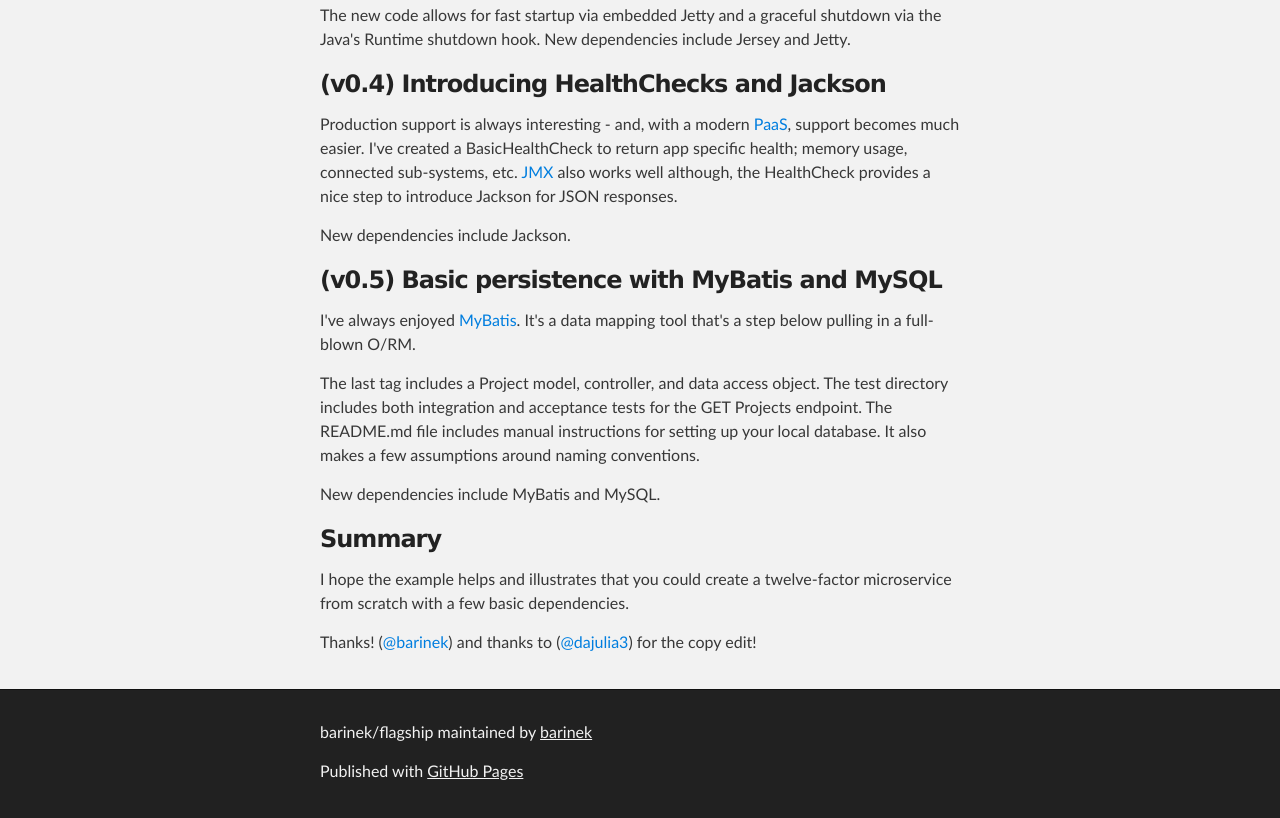
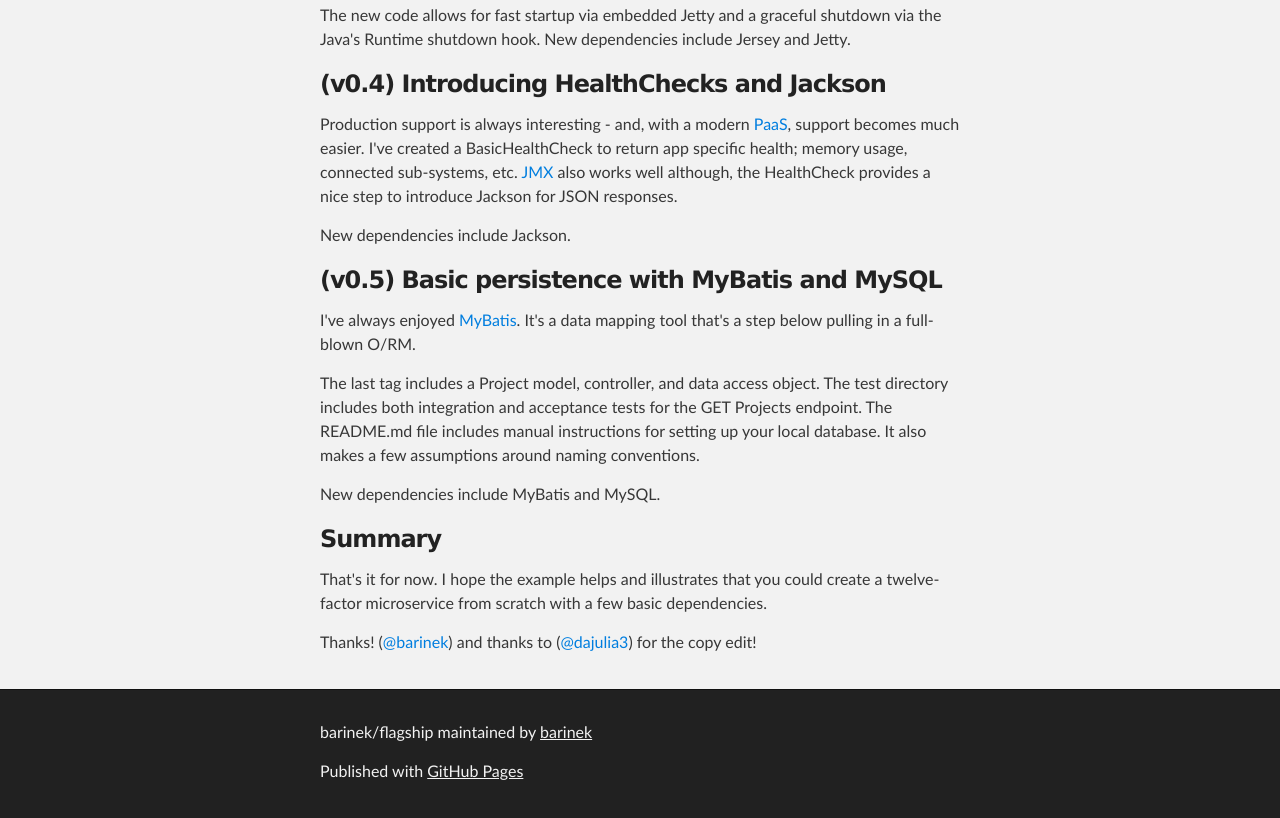
Before and after one commit to dancfox/flagship, a plain HTML site: page index.html in a window 1280 px wide. Shown: the part 2146-2964 px from the top of the page. Drawn offline with Linux system fonts and the light colour scheme.

```diff
--- a/index.html
+++ b/index.html
@@ -114,7 +114,7 @@ v0.5            Basic persistence with MyBatis and MySQL
 <h3>
 <a id="summary" class="anchor" href="#summary" aria-hidden="true"><span class="octicon octicon-link"></span></a>Summary</h3>
 
-<p>I hope the example helps and illustrates that you could create a twelve-factor microservice from scratch with a few basic dependencies.</p>
+<p>That's it for now. I hope the example helps and illustrates that you could create a twelve-factor microservice from scratch with a few basic dependencies.</p>
 
 <p>Thanks! (<a href="https://github.com/barinek" class="user-mention">@barinek</a>) and thanks to (<a href="https://github.com/dajulia3" class="user-mention">@dajulia3</a>) for the copy edit!</p>
       </section>
```
Also changed, not shown: params.json (+1 -1 lines).
